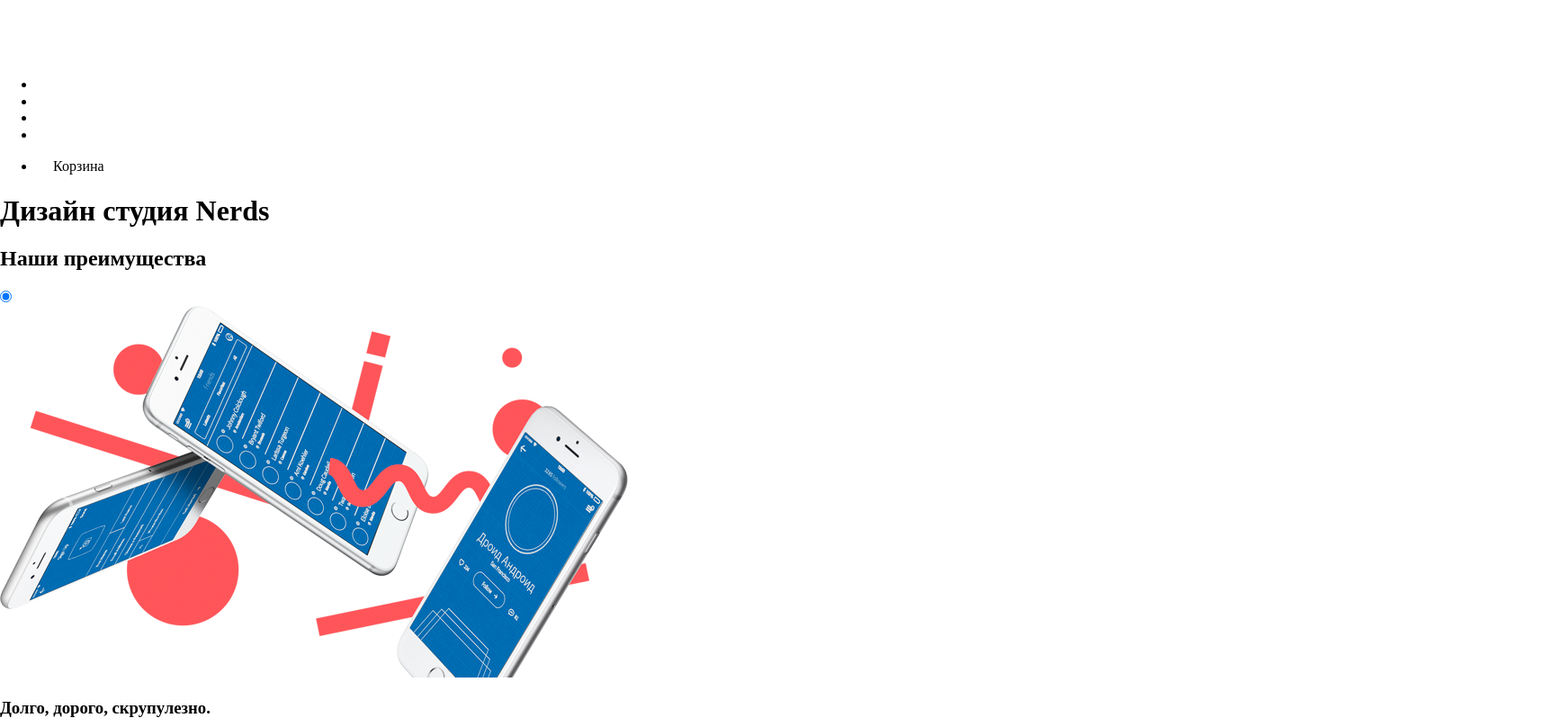
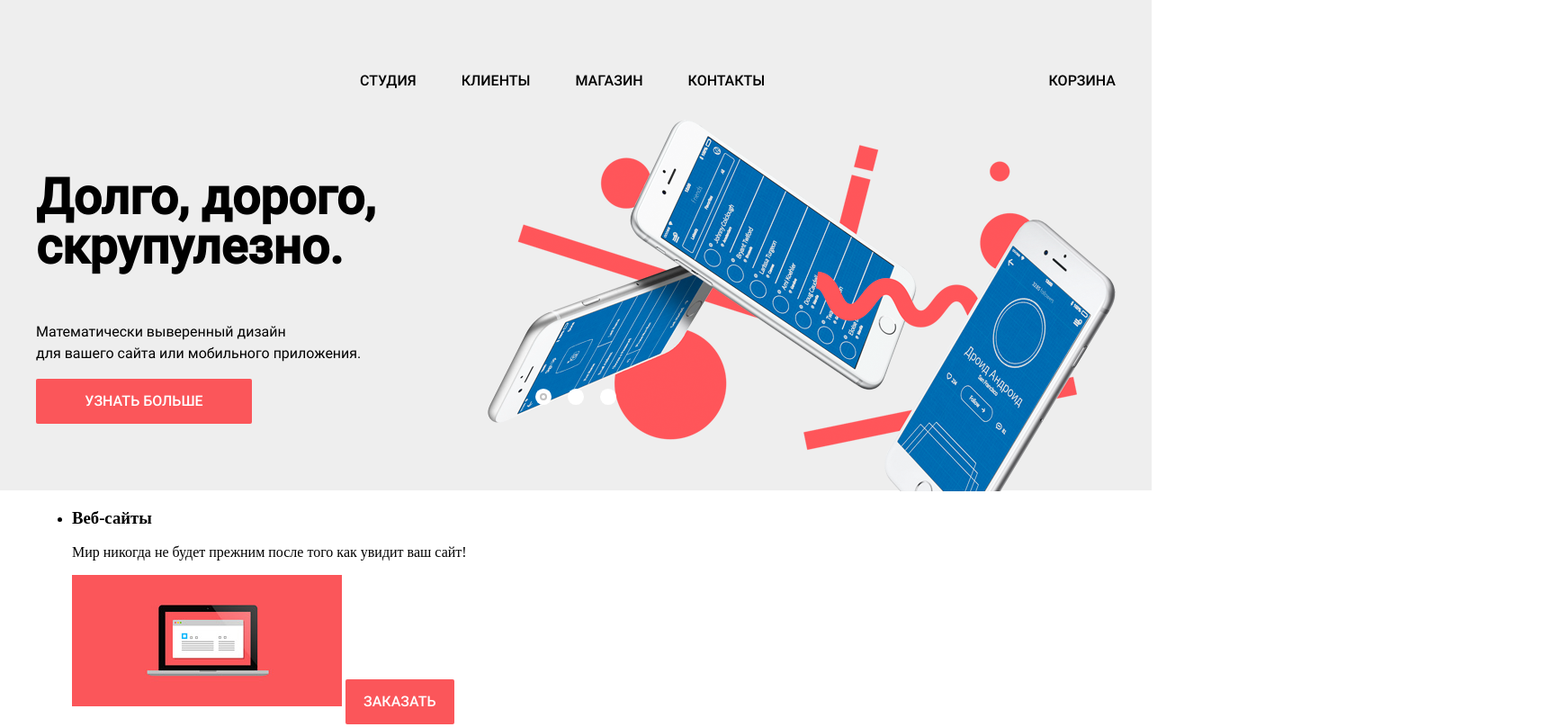
Before and after one commit to heknt90/nerds, a website: page source/index.html in a window 1280 px wide. Shown: the top 808 px of the page at 90% size, 1725 px wide, since content can reach past the window. Drawn offline with nearby package versions, Linux system fonts and the light colour scheme; files that its build step writes are made by us from their sources.

Commit message:
Стили для шапки и стили для слайдера

```diff
--- a/source/index.html
+++ b/source/index.html
@@ -11,18 +11,18 @@
       svg4everybody();
     </script>
   </head>
-  <body>
-    <header class="site__header">
+  <body class="page__main">
+    <header class="site__header page__container">
       <nav class="header-navigation">
         <svg width="160" height="65" role="img" class="site__logo">
           <title>Логотип Nerds</title>
           <use xlink:href="img/sprite.svg#nerds-logo"></use>
         </svg>
         <ul class="site-navigation">
-          <li class="site-navigation__item"></li>
-          <li class="site-navigation__item"></li>
-          <li class="site-navigation__item"></li>
-          <li class="site-navigation__item"></li>
+          <li class="site-navigation__item">Студия</li>
+          <li class="site-navigation__item">Клиенты</li>
+          <li class="site-navigation__item">Магазин</li>
+          <li class="site-navigation__item">Контакты</li>
         </ul>
         <ul class="shop-navigation">
           <li class="shop-navigation__item">
@@ -34,33 +34,33 @@
         </ul>
       </nav>
     </header>
-    <main>
+    <main class="page__container">
       <h1 class="visually-hidden">Дизайн студия Nerds</h1>
       <section class="promo-slider">
         <h2 class="visually-hidden">Наши преимущества</h2>
-        <input type="radio" name="promo-slider" value="slide-1" id="promo-slider__checkbox_1" class="visually-hidden" checked="checked">
-        <label for="promo-slider__checkbox_1"></label>
+        <input type="radio" name="promo-slider" value="slide-1" id="promo-slider__checkbox_1" class="visually-hidden promo-slider__checkbox" checked="checked">
+        <label for="promo-slider__checkbox_1" class="promo-slider__indicator"></label>
         <div class="promo-slider__content">
-          <img src="img/slide-1.png" alt="" width="698" height="413">
-          <h3 class="promo-slider__slide-title">Долго, дорого, скрупулезно.</h3>
-          <p class="promo-slider__slide-description paragraph">Математически выверенный дизайн для вашего сайта или мобильного приложения.</p>
-          <a href="#" class="button button_red">Узнать больше</a>
+          <img src="img/slide-1.png" alt="" width="698" height="413" class="promo-slider__image">
+          <h3 class="promo-slider__slide-title">Долго, дорого,<br> скрупулезно.</h3>
+          <p class="promo-slider__slide-description paragraph">Математически выверенный дизайн <br>для вашего сайта или мобильного приложения.</p>
+          <a href="#" class="button button_red promo-slider__button">Узнать больше</a>
         </div>
-        <input type="radio" name="promo-slider" value="slide-2" id="promo-slider__checkbox_2" class="visually-hidden">
-        <label for="promo-slider__checkbox_2"></label>
+        <input type="radio" name="promo-slider" value="slide-2" id="promo-slider__checkbox_2" class="visually-hidden promo-slider__checkbox">
+        <label for="promo-slider__checkbox_2" class="promo-slider__indicator"></label>
         <div class="promo-slider__content">
-          <img src="img/slide-2.png" alt="" width="663" height="430">
-          <h3 class="promo-slider__slide-title">Любим математику как никто другой.</h3>
-          <p class="promo-slider__slide-description paragraph">Никакого креатива, только математические формулы для расчета идеальных пропорций.</p>
-          <a href="#" class="button button_red">Узнать больше</a>
+          <img src="img/slide-2.png" alt="" width="663" height="430" class="promo-slider__image">
+          <h3 class="promo-slider__slide-title">Любим математику <br>как никто другой.</h3>
+          <p class="promo-slider__slide-description paragraph">Никакого креатива, только математические формулы <br>для расчета идеальных пропорций.</p>
+          <a href="#" class="button button_red promo-slider__button">Узнать больше</a>
         </div>
-        <input type="radio" name="promo-slider" value="slide-3" id="promo-slider__checkbox_3" class="visually-hidden">
-        <label for="promo-slider__checkbox_3"></label>
+        <input type="radio" name="promo-slider" value="slide-3" id="promo-slider__checkbox_3" class="visually-hidden promo-slider__checkbox">
+        <label for="promo-slider__checkbox_3" class="promo-slider__indicator"></label>
         <div class="promo-slider__content">
-          <img src="img/slide-3.png" alt="" width="759" height="411">
-          <h3 class="promo-slider__slide-title">Только ночь, только хардкор.</h3>
-          <p class="promo-slider__slide-description paragraph">Работать днем, как все? Мы против этого. Ближе к полуночи работа только начинается.</p>
-          <a href="#" class="button button_red">Узнать больше</a>
+          <img src="img/slide-3.png" alt="" width="759" height="411" class="promo-slider__image">
+          <h3 class="promo-slider__slide-title">Только ночь, <br>только хардкор.</h3>
+          <p class="promo-slider__slide-description paragraph">Работать днем, как все? Мы против этого. <br>Ближе к полуночи работа только начинается.</p>
+          <a href="#" class="button button_red promo-slider__button">Узнать больше</a>
         </div>
       </section>
       <section class="services">
@@ -122,7 +122,7 @@
     </main>
     <footer class="site__footer">
       <section class="map">
-        <img src="img/map.svg" alt="Как до нас добраться?" class="map__picture" width="1725" height="808">
+        <img src="img/map.jpg" alt="Как до нас добраться?" class="map__picture" width="1725" height="808">
         <div id="map"></div>
         <div class="map__legend">
           <h2>NЁRDS DESIGN STUDIO</h2>
@@ -133,18 +133,18 @@
       </section>
       <ul class="social__list">
         <li>
-          <svg role="img" width="" height="">
+          <svg role="img" width="26" height="15">
             <title>Мы во Вконтакте</title>
             <use xlink:href="img/sprite.svg#vk-icon"></use>
           </svg>
         </li>
         <li>
-          <svg role="img" width="" height="">
+          <svg role="img" width="12" height="22">
             <title>Мы в Фейсбуке</title>
             <use xlink:href="img/sprite.svg#fb-icon"></use>
           </svg>
         </li><li>
-          <svg role="img" width="" height="">
+          <svg role="img" width="21" height="21">
             <title>Мы в Инстаграме</title>
             <use xlink:href="img/sprite.svg#insta-icon"></use>
           </svg>
--- a/source/sass/sass-modules/common.scss
+++ b/source/sass/sass-modules/common.scss
@@ -0,0 +1,43 @@
+.page {
+
+  &__main {
+
+    &:before {
+      content: '';
+      position: absolute;
+      top: 0;
+      left: 0;
+      right: 0;
+      height: 545px;
+      background-color: $color_gray;
+      z-index: -1;
+    }
+  }
+
+  &__container {
+    max-width: 1200px;
+    margin: 0 auto;
+    padding-left: 20px;
+    padding-right: 20px;
+  }
+}
+
+.paragraph {
+  font-family: $font_main;
+  font-size: 16px;
+  line-height: 24px;
+}
+
+.visually-hidden {
+  position: absolute;
+  padding: 0;
+  margin: -1px;
+  width: 1px;
+  height: 1px;
+  overflow: hidden;
+  clip: rect(0 0 0 0);
+  clip-path: inset(50%);
+  white-space: nowrap;
+  border: 0;
+  transition: all 1s;
+}
--- a/source/sass/sass-modules/header.scss
+++ b/source/sass/sass-modules/header.scss
@@ -0,0 +1,31 @@
+.header-navigation,
+.site-navigation,
+.shop-navigation {
+  display: flex;
+}
+
+.site-navigation,
+.shop-navigation {
+  margin: 0;
+  margin-top: 25px;
+  padding: 0;
+  list-style: none;
+}
+
+.header-navigation {
+  margin-top: 50px;
+  justify-content: space-between;
+  font-family: $font_alt;
+  font-size: 16px;
+  line-height: 30px;
+  text-transform: uppercase;
+}
+
+.site-navigation {
+  margin-left: 175px;
+  margin-right: auto;
+
+  &__item {
+    margin: 0 25px;
+  }
+}
--- /dev/null
+++ b/source/sass/sass-modules/index/promo-slider.scss
@@ -0,0 +1,72 @@
+.promo-slider {
+  position: relative;
+  height: 431px;
+  padding-top: 317px;
+  // border: 1px solid red;
+  display: flex;
+  justify-content: center;
+  align-items: flex-start;
+  box-sizing: border-box;
+
+// TODO: переделать индикатор. Сейчас вшешняя белая окружность это тень и нажатие на нее не переключает слайды
+
+  &__indicator {
+    position: relative;
+    display: block;
+    margin: 5px;
+    width: 4px;
+    height: 4px;
+    background-color: #fff;
+    border:  2px solid #fff;
+    border-radius: 50%;
+    box-shadow: 0 0 0 5px #fff;
+    z-index: 2;
+
+    &:not(:first-of-type) {
+      margin-left: 23px;
+    }
+  }
+
+  &__content {
+    position: absolute;
+    left: 0;
+    right: 0;
+    top: 0;
+    bottom: 0;
+    display: none;
+  }
+
+  &__text {
+    width: 400px;
+  }
+
+  &__slide-title + &__slide-description {
+    margin-top: 26px;
+  }
+
+  &__slide-title {
+    margin-top: 77px;
+    font-family: $font_alt;
+    font-size: 55px;
+    line-height: 55px;
+  }
+
+  &__image {
+    position: absolute;
+    right: 0;
+    bottom: 0;
+  }
+
+  &__button {
+    width: 240px;
+  }
+
+
+  &__checkbox:checked + &__indicator {
+    border-color: #c1c1c1;
+
+    + .promo-slider__content {
+      display: block;
+    }
+  }
+}
--- a/source/sass/sass-modules/ui-components.scss
+++ b/source/sass/sass-modules/ui-components.scss
@@ -11,6 +11,7 @@
   border-radius: 2px;
   box-sizing: border-box;
   text-decoration: none;
+  text-align: center;
 
   &_red {
     background-color: $color_red;
--- a/source/sass/style.scss
+++ b/source/sass/style.scss
@@ -5,3 +5,4 @@
 @import 'sass-modules/header.scss';
 @import 'sass-modules/footer.scss';
 @import 'sass-modules/modals.scss';
+@import 'sass-modules/index/promo-slider.scss';
```
Also changed, not shown: source/css/normalize.css (added).
